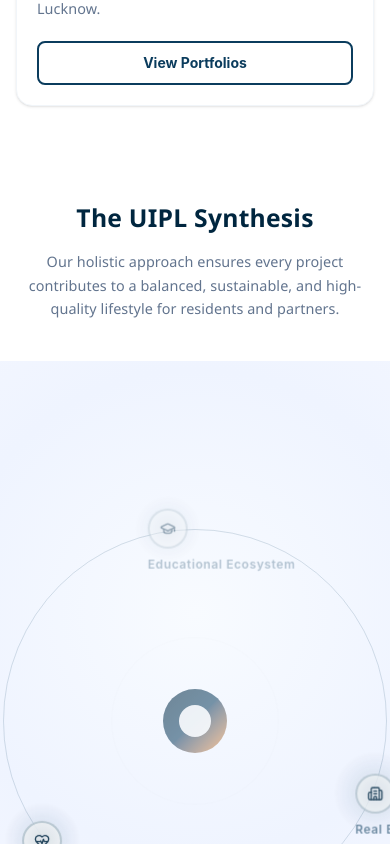
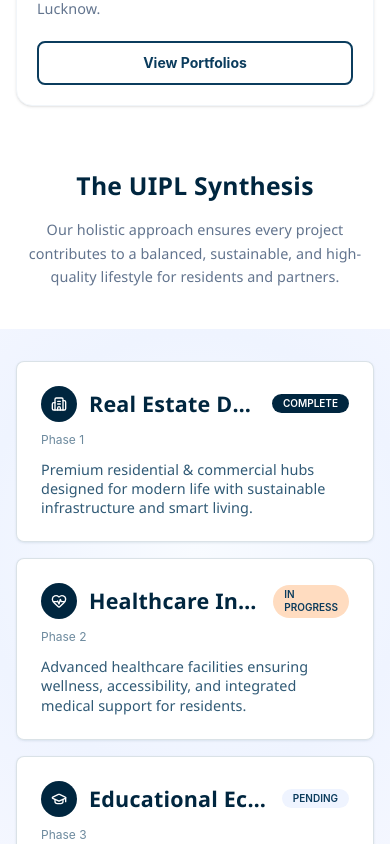
Before and after one commit to yashtrivedi1234/UIPL, a React (Vite) app: page / in a window 390 px wide. Shown: the part 3500-4344 px from the top of the page. Built offline with nearby package versions, Linux system fonts and the light colour scheme.

Commit message:
limra done

```diff
--- a/src/components/ui/radial-orbital-timeline.jsx
+++ b/src/components/ui/radial-orbital-timeline.jsx
@@ -1,17 +1,14 @@
 import { useState, useEffect, useRef } from "react";
-import { ArrowRight, Link, Zap } from "lucide-react";
+import { ArrowRight } from "lucide-react";
 import { Badge } from "@/components/ui/badge";
-import { Button } from "@/components/ui/button";
 import { Card, CardContent, CardHeader, CardTitle } from "@/components/ui/card";
 
 export default function RadialOrbitalTimeline({ timelineData }) {
   const [expandedItems, setExpandedItems] = useState({});
-  const [viewMode, setViewMode] = useState("orbital");
+  const [viewMode] = useState("orbital");
   const [rotationAngle, setRotationAngle] = useState(0);
   const [autoRotate, setAutoRotate] = useState(true);
-  const [pulseEffect, setPulseEffect] = useState({});
-  const [centerOffset, setCenterOffset] = useState({ x: 0, y: 0 });
-  const [activeNodeId, setActiveNodeId] = useState(null);
+  const [centerOffset] = useState({ x: 0, y: 0 });
   const containerRef = useRef(null);
   const orbitRef = useRef(null);
   const nodeRefs = useRef({});
@@ -19,8 +16,6 @@
   const handleContainerClick = (e) => {
     if (e.target === containerRef.current || e.target === orbitRef.current) {
       setExpandedItems({});
-      setActiveNodeId(null);
-      setPulseEffect({});
       setAutoRotate(true);
     }
   };
@@ -37,21 +32,11 @@
       newState[id] = !prev[id];
 
       if (!prev[id]) {
-        setActiveNodeId(id);
         setAutoRotate(false);
-
-        const relatedItems = getRelatedItems(id);
-        const newPulseEffect = {};
-        relatedItems.forEach((relId) => {
-          newPulseEffect[relId] = true;
-        });
-        setPulseEffect(newPulseEffect);
 
         centerViewOnNode(id);
       } else {
-        setActiveNodeId(null);
         setAutoRotate(true);
-        setPulseEffect({});
       }
 
       return newState;
@@ -104,17 +89,6 @@
     return { x, y, angle, zIndex, opacity };
   };
 
-  const getRelatedItems = (itemId) => {
-    const currentItem = timelineData.find((item) => item.id === itemId);
-    return currentItem ? currentItem.relatedIds : [];
-  };
-
-  const isRelatedToActive = (itemId) => {
-    if (!activeNodeId) return false;
-    const relatedItems = getRelatedItems(activeNodeId);
-    return relatedItems.includes(itemId);
-  };
-
   const getStatusStyles = (status) => {
     switch (status) {
       case "completed":
@@ -130,13 +104,52 @@
 
   return (
     <div
-      className="w-full h-180 md:h-195 flex flex-col items-center justify-center overflow-hidden bg-[radial-gradient(circle_at_50%_35%,#f8fbff_0%,#eff4ff_48%,#f8f9ff_100%)]"
+      className="w-full overflow-hidden bg-[radial-gradient(circle_at_50%_35%,#f8fbff_0%,#eff4ff_48%,#f8f9ff_100%)]"
       ref={containerRef}
       onClick={handleContainerClick}
     >
-      <div className="relative w-full max-w-4xl h-full flex items-center justify-center">
+      <div className="w-full md:hidden px-4 py-8">
+        <div className="max-w-xl mx-auto space-y-4">
+          {timelineData.map((item) => {
+            const Icon = item.icon;
+
+            return (
+              <Card
+                key={item.id}
+                className="border-[#0b3c5d]/15 bg-white/95 shadow-lg shadow-[#0b3c5d]/8"
+              >
+                <CardHeader className="pb-3">
+                  <div className="flex items-center justify-between gap-3">
+                    <div className="flex items-center gap-3 min-w-0">
+                      <div className="w-9 h-9 rounded-full bg-[#00263f] text-white flex items-center justify-center shrink-0">
+                        <Icon size={16} />
+                      </div>
+                      <CardTitle className="text-sm text-[#00263f] truncate">
+                        {item.title}
+                      </CardTitle>
+                    </div>
+                    <Badge className={`text-[10px] px-2 ${getStatusStyles(item.status)}`}>
+                      {item.status === "completed"
+                        ? "COMPLETE"
+                        : item.status === "in-progress"
+                        ? "IN PROGRESS"
+                        : "PENDING"}
+                    </Badge>
+                  </div>
+                  <div className="text-xs text-[#0b3c5d]/60 mt-1">{item.date}</div>
+                </CardHeader>
+                <CardContent className="text-xs text-[#0b3c5d]/85 space-y-3">
+                  <p>{item.content}</p>
+                </CardContent>
+              </Card>
+            );
+          })}
+        </div>
+      </div>
+
+      <div className="relative w-full max-w-4xl h-130 lg:h-140 mx-auto items-center justify-center hidden md:flex">
         <div
-          className="absolute w-full h-full flex items-center justify-center"
+          className="absolute inset-0 flex items-center justify-center"
           ref={orbitRef}
           style={{
             perspective: "1000px",
@@ -157,8 +170,6 @@
           {timelineData.map((item, index) => {
             const position = calculateNodePosition(index, timelineData.length);
             const isExpanded = expandedItems[item.id];
-            const isRelated = isRelatedToActive(item.id);
-            const isPulsing = pulseEffect[item.id];
             const Icon = item.icon;
 
             const nodeStyle = {
@@ -180,14 +191,14 @@
               >
                 <div
                   className={`absolute rounded-full -inset-1 ${
-                    isPulsing ? "animate-pulse duration-1000" : ""
+                    ""
                   }`}
                   style={{
-                    background: `radial-gradient(circle, rgba(11,60,93,0.16) 0%, rgba(11,60,93,0) 70%)`,
-                    width: `${item.energy * 0.5 + 40}px`,
-                    height: `${item.energy * 0.5 + 40}px`,
-                    left: `-${(item.energy * 0.5 + 40 - 40) / 2}px`,
-                    top: `-${(item.energy * 0.5 + 40 - 40) / 2}px`,
+                    background: `radial-gradient(circle, rgba(11,60,93,0.10) 0%, rgba(11,60,93,0) 70%)`,
+                    width: `56px`,
+                    height: `56px`,
+                    left: `-8px`,
+                    top: `-8px`,
                   }}
                 ></div>
 
@@ -197,16 +208,12 @@
                   ${
                     isExpanded
                       ? "bg-[#00263f] text-white"
-                      : isRelated
-                      ? "bg-[#ffdcc0] text-[#0b3c5d]"
                       : "bg-white text-[#00263f]"
                   }
                   border-2
                   ${
                     isExpanded
                       ? "border-[#00263f] shadow-lg shadow-[#00263f]/20"
-                      : isRelated
-                      ? "border-[#fe9824] animate-pulse"
                       : "border-[#0b3c5d]/25"
                   }
                   transition-all duration-300 transform
@@ -228,12 +235,12 @@
                 </div>
 
                 {isExpanded && (
-                  <Card className="absolute top-20 left-1/2 -translate-x-1/2 w-64 bg-white/95 backdrop-blur-lg border-[#0b3c5d]/20 shadow-xl shadow-[#0b3c5d]/10 overflow-visible">
+                  <Card className="absolute top-20 left-1/2 -translate-x-1/2 w-60 bg-white/95 backdrop-blur-lg border-[#0b3c5d]/20 shadow-xl shadow-[#0b3c5d]/10 overflow-hidden max-h-75">
                     <div className="absolute -top-3 left-1/2 -translate-x-1/2 w-px h-3 bg-[#0b3c5d]/40"></div>
-                    <CardHeader className="pb-2">
-                      <div className="flex justify-between items-center">
+                    <CardHeader className="pb-2 px-4 pt-4">
+                      <div className="flex justify-between items-center gap-2">
                         <Badge
-                          className={`px-2 text-xs ${getStatusStyles(
+                          className={`px-2 text-[10px] ${getStatusStyles(
                             item.status
                           )}`}
                         >
@@ -243,68 +250,16 @@
                             ? "IN PROGRESS"
                             : "PENDING"}
                         </Badge>
-                        <span className="text-xs font-mono text-[#0b3c5d]/55">
+                        <span className="text-[10px] font-mono text-[#0b3c5d]/55 whitespace-nowrap">
                           {item.date}
                         </span>
                       </div>
-                      <CardTitle className="text-sm mt-2 text-[#00263f]">
+                      <CardTitle className="text-[18px] leading-tight mt-2 text-[#00263f]">
                         {item.title}
                       </CardTitle>
                     </CardHeader>
-                    <CardContent className="text-xs text-[#0b3c5d]/85">
+                    <CardContent className="text-[11px] text-[#0b3c5d]/85 px-4 pb-4 overflow-y-auto max-h-52.5">
                       <p>{item.content}</p>
-
-                      <div className="mt-4 pt-3 border-t border-[#0b3c5d]/10">
-                        <div className="flex justify-between items-center text-xs mb-1">
-                          <span className="flex items-center text-[#0b3c5d]">
-                            <Zap size={10} className="mr-1 text-[#fe9824]" />
-                            Energy Level
-                          </span>
-                          <span className="font-mono text-[#00263f]">{item.energy}%</span>
-                        </div>
-                        <div className="w-full h-1 bg-[#0b3c5d]/10 rounded-full overflow-hidden">
-                          <div
-                            className="h-full bg-linear-to-r from-[#0b3c5d] to-[#fe9824]"
-                            style={{ width: `${item.energy}%` }}
-                          ></div>
-                        </div>
-                      </div>
-
-                      {item.relatedIds.length > 0 && (
-                        <div className="mt-4 pt-3 border-t border-[#0b3c5d]/10">
-                          <div className="flex items-center mb-2">
-                            <Link size={10} className="text-[#0b3c5d]/70 mr-1" />
-                            <h4 className="text-xs uppercase tracking-wider font-medium text-[#0b3c5d]/70">
-                              Connected Nodes
-                            </h4>
-                          </div>
-                          <div className="flex flex-wrap gap-1">
-                            {item.relatedIds.map((relatedId) => {
-                              const relatedItem = timelineData.find(
-                                (i) => i.id === relatedId
-                              );
-                              return (
-                                <Button
-                                  key={relatedId}
-                                  variant="outline"
-                                  size="sm"
-                                  className="flex items-center h-6 px-2 py-0 text-xs rounded-none border-[#0b3c5d]/25 bg-[#eff4ff] hover:bg-[#dce8ff] text-[#0b3c5d] hover:text-[#00263f] transition-all"
-                                  onClick={(e) => {
-                                    e.stopPropagation();
-                                    toggleItem(relatedId);
-                                  }}
-                                >
-                                  {relatedItem?.title}
-                                  <ArrowRight
-                                    size={8}
-                                    className="ml-1 text-[#0b3c5d]/60"
-                                  />
-                                </Button>
-                              );
-                            })}
-                          </div>
-                        </div>
-                      )}
                     </CardContent>
                   </Card>
                 )}
--- a/src/pages/home/components/EcosystemFlow.jsx
+++ b/src/pages/home/components/EcosystemFlow.jsx
@@ -42,7 +42,7 @@
 ];
 
   return (
-    <section id="sectors" className="py-16 bg-white overflow-hidden">
+    <section id="sectors" className="py-8 bg-white overflow-hidden">
       <div className="max-w-7xl mx-auto px-6 text-center mb-10">
         <h2 className="text-2xl sm:text-3xl md:text-4xl lg:text-5xl font-black text-[#00263f] mb-4">
           The UIPL Synthesis
```
